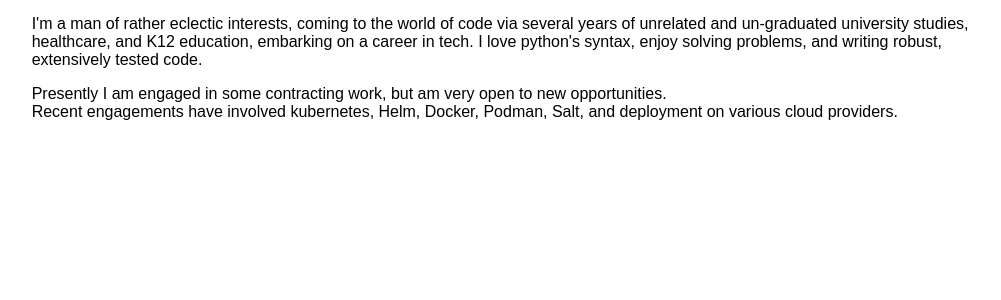
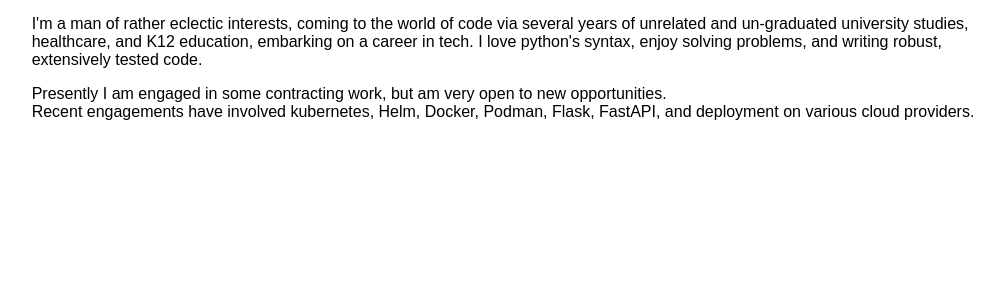
Before and after one commit to toonarmycaptain/toonarmycaptain_website, a Flask app: page /about/ in a window 1280 px wide. Shown: the part 191-491 px from the top of the page, without its empty margins (113-1114 px from the left). Run offline with Flask 2, Linux system fonts and the light colour scheme; parts of the project's set-up code (start-up, migrations or seed data) failed here and were passed over; some libraries are stand-ins or nearby versions.

Commit message:
Add Flask/FastAPI

```diff
--- a/toonarmycaptain_website/templates/about.html
+++ b/toonarmycaptain_website/templates/about.html
@@ -19,7 +19,7 @@
 
 
             <p>Presently I am engaged in some contracting work, but am very open to new opportunities.<br>
-                Recent engagements have involved kubernetes, Helm, Docker, Podman, Salt, and deployment on various cloud providers.</p>
+                Recent engagements have involved kubernetes, Helm, Docker, Podman, Flask, FastAPI, and deployment on various cloud providers.</p>
         </div>
     </div>
 {% endblock %}
```
